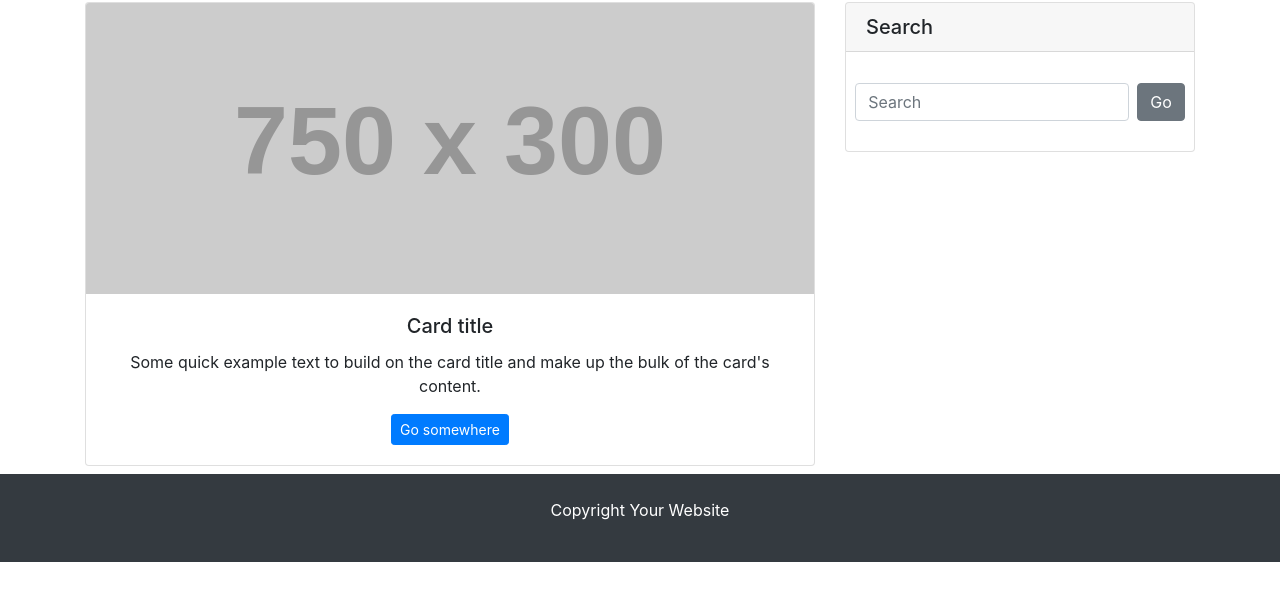
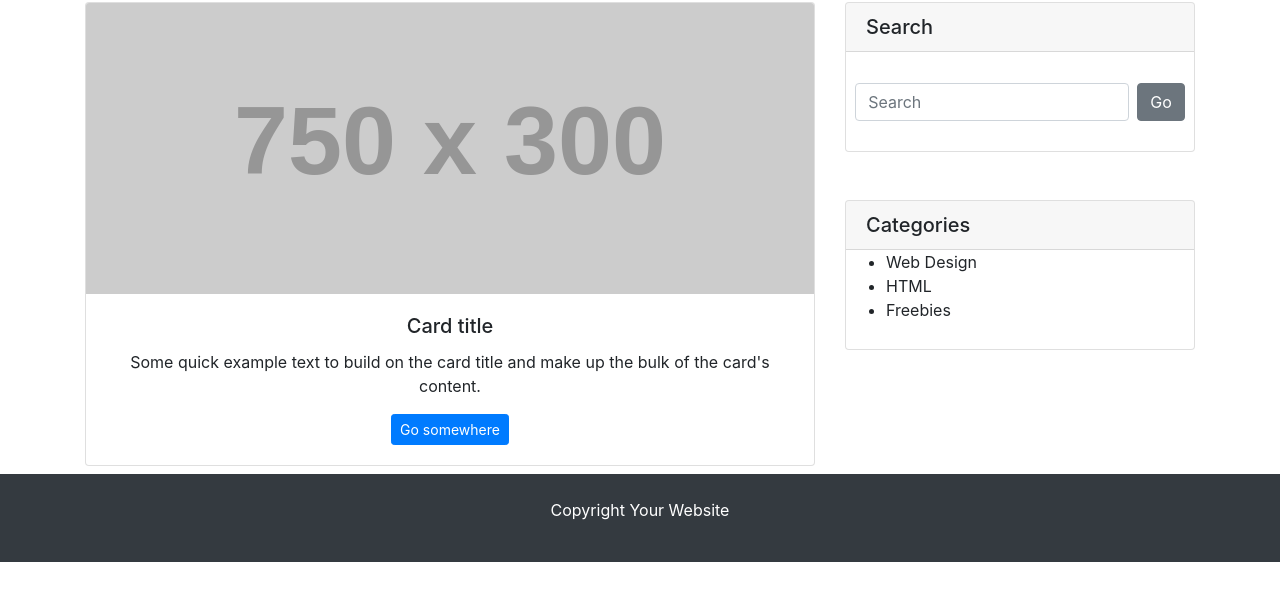
Before and after one commit to MarianBal/Bootstrap2, a plain HTML site: page prueba4.html in a window 1280 px wide. Shown: the part 134-734 px from the top of the page. Drawn offline with Linux system fonts and the light colour scheme; placeholder pictures from the web are drawn by us.

Commit message:
Update prueba4.html

```diff
--- a/prueba4.html
+++ b/prueba4.html
@@ -38,9 +38,18 @@
                             <button class="btn btn-secondary my-2 my-sm-0" type="submit">Go</button>
                         </form>
                     </div>
+                    <div class="card mt-5" style="height:150px">
+                        <h5 class="card-header">Categories</h5>
+                        <ul>
+                            <li>Web Design</li>
+                            <li>HTML</li>
+                            <li>Freebies</li>
+
+                        </ul>
+                    </div>
                 </div>
 
-                </div>
+
             </div>
         </div>
         <footer class="page-footer bg-dark text-white p-4 mt-2">
```
Lines whose indentation alone changed are shown as unchanged.
